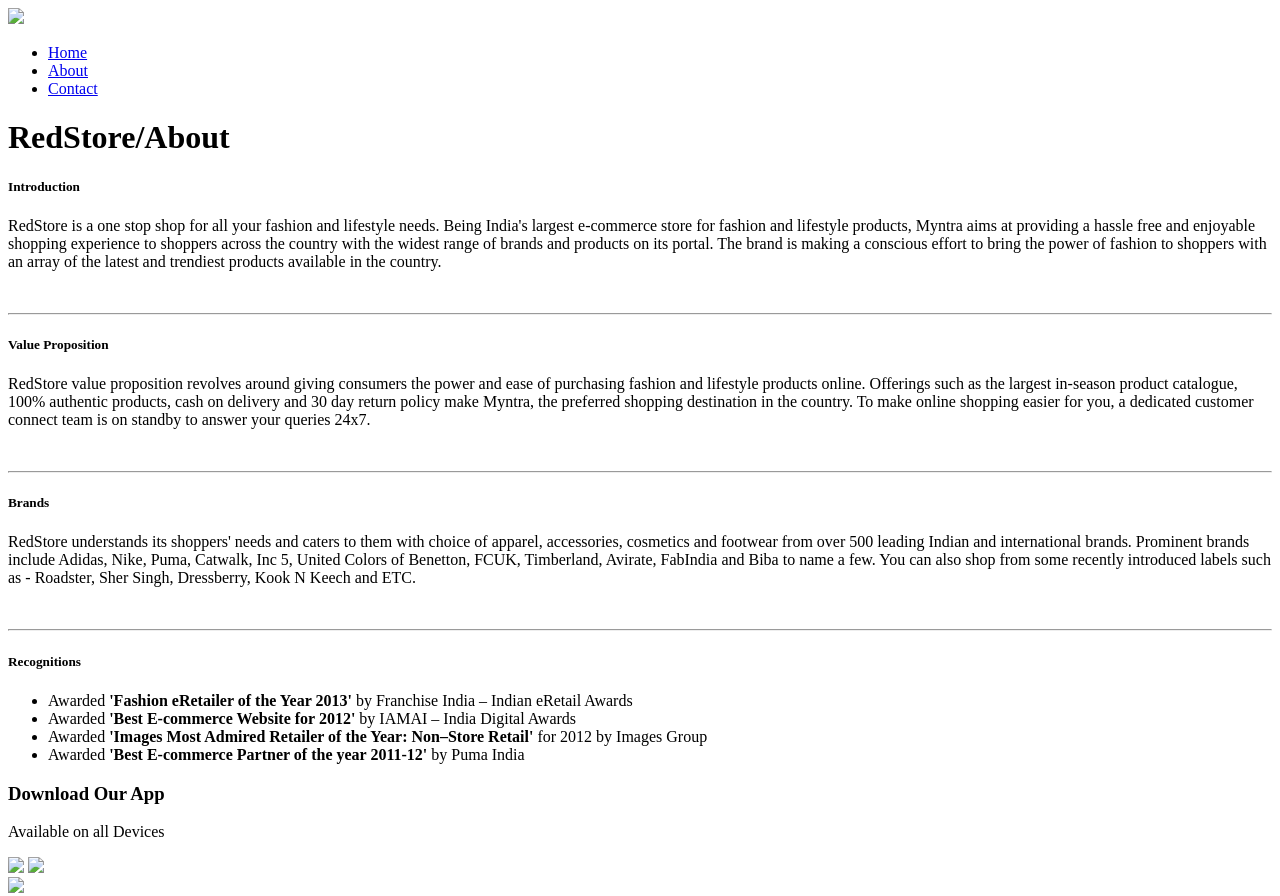
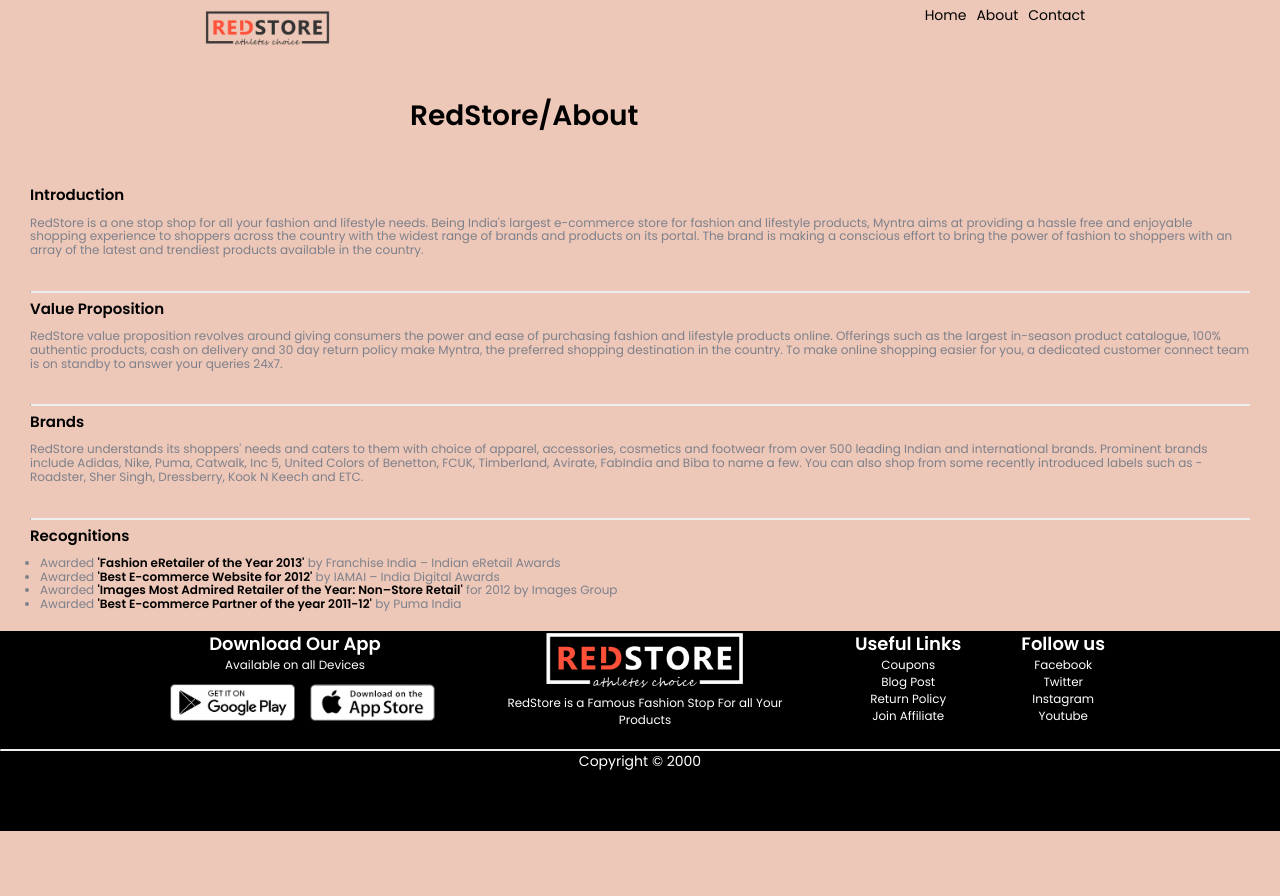
Before and after one commit to rahulreddy-30/LT_DEC2021_RAHUL, a plain HTML site: page about.html in a window 1280 px wide. Shown: the top 896 px of the page. After the commit the page ends 831 px from the top, so only its background shows below. Drawn offline with Linux system fonts and the light colour scheme; the site is published under a folder, as on GitHub Pages, so addresses that start at the root find nothing.

Commit message:
Update about.html

```diff
--- a/about.html
+++ b/about.html
@@ -5,18 +5,18 @@
     <meta http-equiv="X-UA-Compatible" content="IE=edge">
     <meta name="viewport" content="width=device-width, initial-scale=1.0">
     <title>About-Us RedStore</title>
-    <link rel="stylesheet" href="/css/style-2.css">
+    <link rel="stylesheet" href="css/style-2.css">
 </head>
 <body>
     <div class="navbar">
             <div class="logo">
-                <img src="/images/logo.png" width="120px">
+                <img src="images/logo.png" width="120px">
             </div>
             <div class="convo1">
                 <ul>
-                    <li><a href="/Lueurtech.html">Home</a></li>
-                    <li><a href="/about.html">About</a></li>
-                    <li><a href="/contact-us.html">Contact</a></li>
+                    <li><a href="index.html">Home</a></li>
+                    <li><a href="about.html">About</a></li>
+                    <li><a href="contact-us.html">Contact</a></li>
                 </ul>
             </div>
         </div>
@@ -49,12 +49,12 @@
                 <h3>Download Our App</h3>
                 <p>Available on all Devices</p>
                 <div class="logo">
-                    <img src="/images/play-store.png">
-                    <img src="/images/app-store.png">
+                    <img src="images/play-store.png">
+                    <img src="images/app-store.png">
                 </div>
             </div>
             <div class="col1-2">
-                <img src="/images/logo-white.png" width="200px">
+                <img src="images/logo-white.png" width="200px">
                 <p>RedStore is a Famous Fashion Stop For all Your Products</p>
             </div>
             <div class="col1-3">
```
